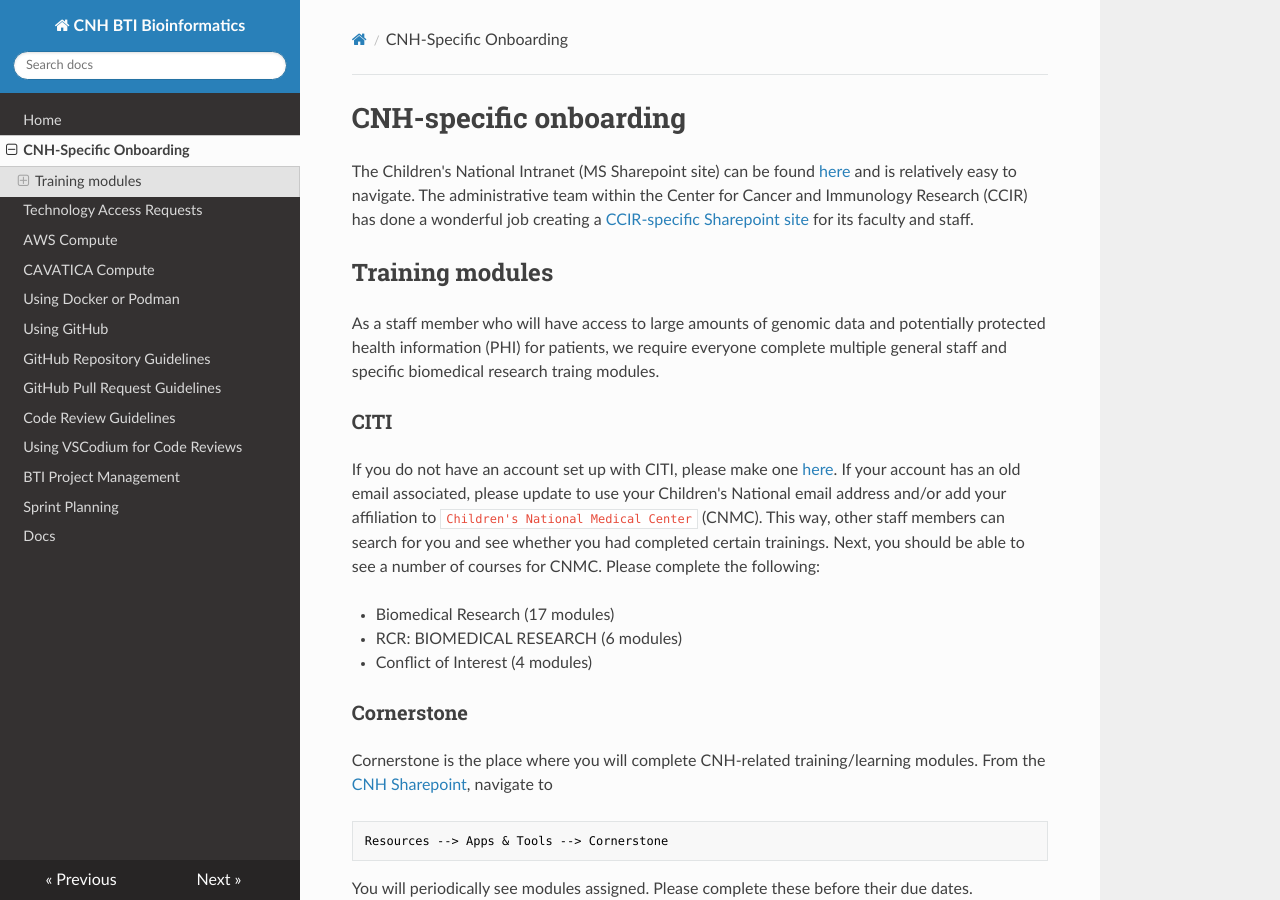
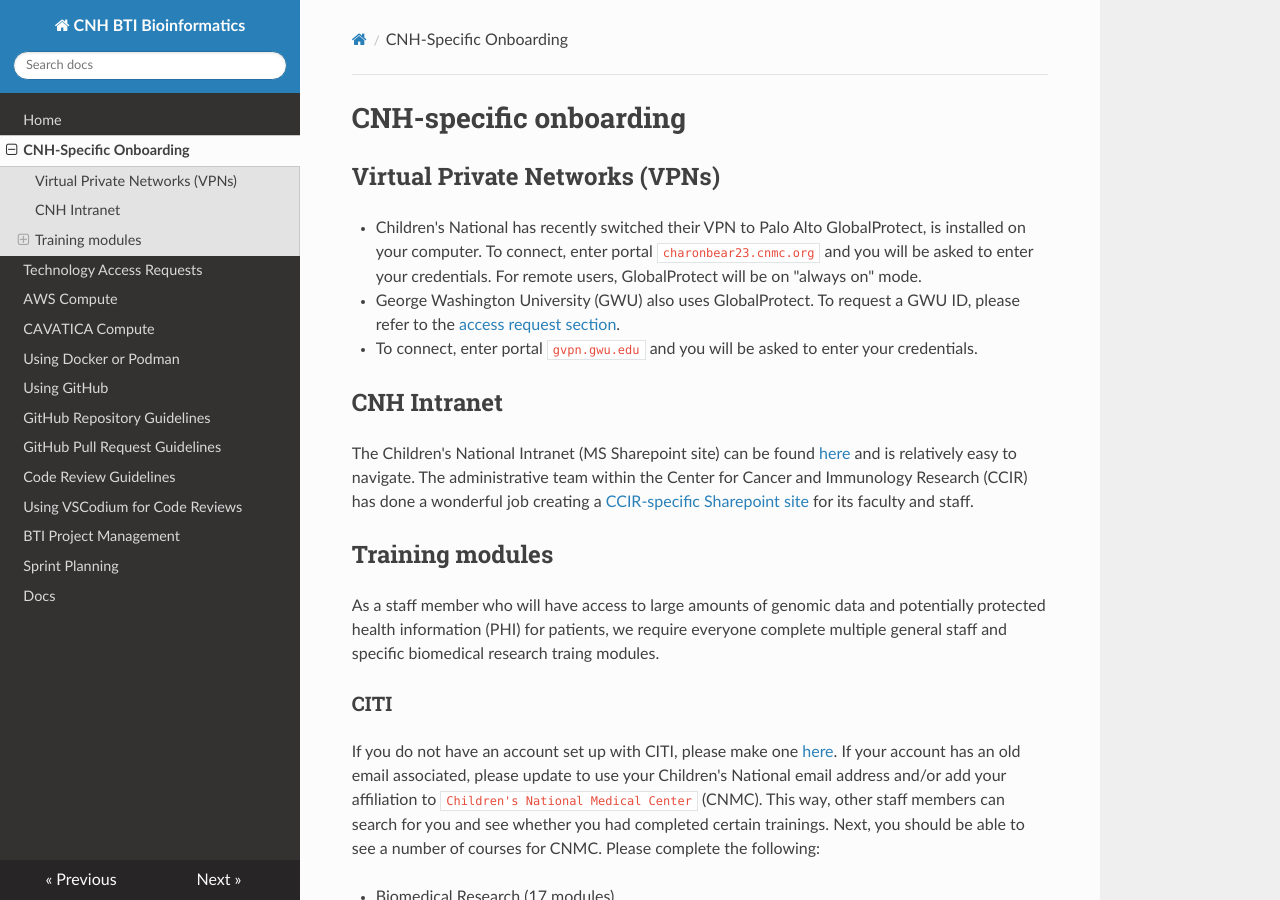
Before and after one commit to childrens-bti/bti-bfx-docs, an MkDocs documentation site: the page built from docs/cnh-onboarding.md, in a window 1280 px wide and 900 px high. Built offline with MkDocs 1.6.1, drawn with Linux system fonts in a browser that asks for light colours; nearby versions of some CDN libraries.

Commit message:
add vpn notes

```diff
--- a/docs/cnh-onboarding.md
+++ b/docs/cnh-onboarding.md
@@ -1,4 +1,15 @@
 # CNH-specific onboarding
+
+## Virtual Private Networks (VPNs)
+
+- Children's National has recently switched their VPN to Palo Alto GlobalProtect, is installed on your computer.
+To connect, enter portal `charonbear23.cnmc.org` and you will be asked to enter your credentials.
+For remote users, GlobalProtect will be on "always on" mode.
+- George Washington University (GWU) also uses GlobalProtect.
+To request a GWU ID, please refer to the [access request section](https://childrens-bti.github.io/bti-bfx-docs/access/).
+- To connect, enter portal `gvpn.gwu.edu` and you will be asked to enter your credentials.
+
+## CNH Intranet
 
 The Children's National Intranet (MS Sharepoint site) can be found [here](https://cnmc.sharepoint.com/SitePages/Homepage.aspx) and is relatively easy to navigate.
 The administrative team within the Center for Cancer and Immunology Research (CCIR) has done a wonderful job creating a [CCIR-specific Sharepoint site](https://cnmc.sharepoint.com/sites/GRP_CCIRBearNecessities_CtrforCancerImmunologyRsch/SitePages/CCIR-Employee-Support-%26.aspx) for its faculty and staff.
```
Also changed, not shown: docs/access.md (line endings or trailing spaces).
